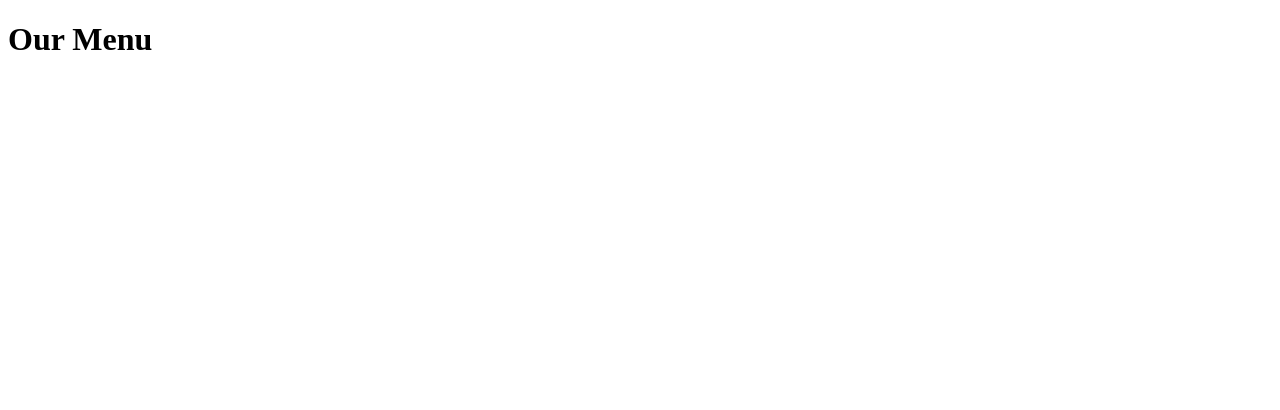
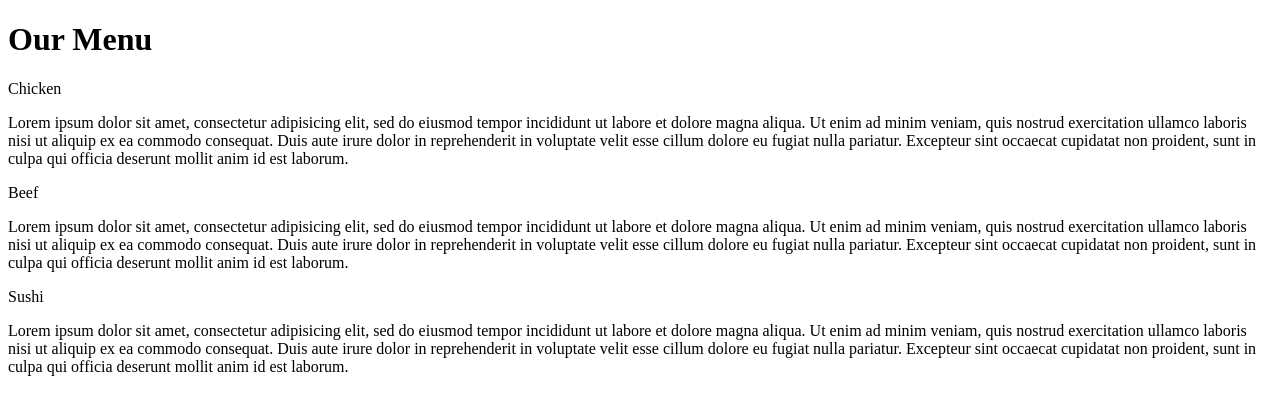
Before and after one commit to alimasoomzadeh/alimasoomzadeh.github.io, a plain HTML site: page index.html in a window 1280 px wide. Drawn offline with Linux system fonts and the light colour scheme.

Commit message:
add section add div add p

```diff
--- a/index.html
+++ b/index.html
@@ -8,6 +8,41 @@
 
 <h1>Our Menu</h1>
 
+<section>
+    <div><p>Chicken</p></div>
+    <div>
+        Lorem ipsum dolor sit amet, consectetur adipisicing elit, sed do eiusmod
+        tempor incididunt ut labore et dolore magna aliqua. Ut enim ad minim veniam,
+        quis nostrud exercitation ullamco laboris nisi ut aliquip ex ea commodo
+        consequat. Duis aute irure dolor in reprehenderit in voluptate velit esse
+        cillum dolore eu fugiat nulla pariatur. Excepteur sint occaecat cupidatat non
+        proident, sunt in culpa qui officia deserunt mollit anim id est laborum.
+    </div>
+</section>
+
+<section>
+    <div><p>Beef</p></div>
+    <div>
+        Lorem ipsum dolor sit amet, consectetur adipisicing elit, sed do eiusmod
+        tempor incididunt ut labore et dolore magna aliqua. Ut enim ad minim veniam,
+        quis nostrud exercitation ullamco laboris nisi ut aliquip ex ea commodo
+        consequat. Duis aute irure dolor in reprehenderit in voluptate velit esse
+        cillum dolore eu fugiat nulla pariatur. Excepteur sint occaecat cupidatat non
+        proident, sunt in culpa qui officia deserunt mollit anim id est laborum.
+    </div>
+</section>
+
+<section>
+    <div><p>Sushi</p></div>
+    <div>
+        Lorem ipsum dolor sit amet, consectetur adipisicing elit, sed do eiusmod
+        tempor incididunt ut labore et dolore magna aliqua. Ut enim ad minim veniam,
+        quis nostrud exercitation ullamco laboris nisi ut aliquip ex ea commodo
+        consequat. Duis aute irure dolor in reprehenderit in voluptate velit esse
+        cillum dolore eu fugiat nulla pariatur. Excepteur sint occaecat cupidatat non
+        proident, sunt in culpa qui officia deserunt mollit anim id est laborum.
+    </div>
+</section>
 
 </body>
 </html>
```
